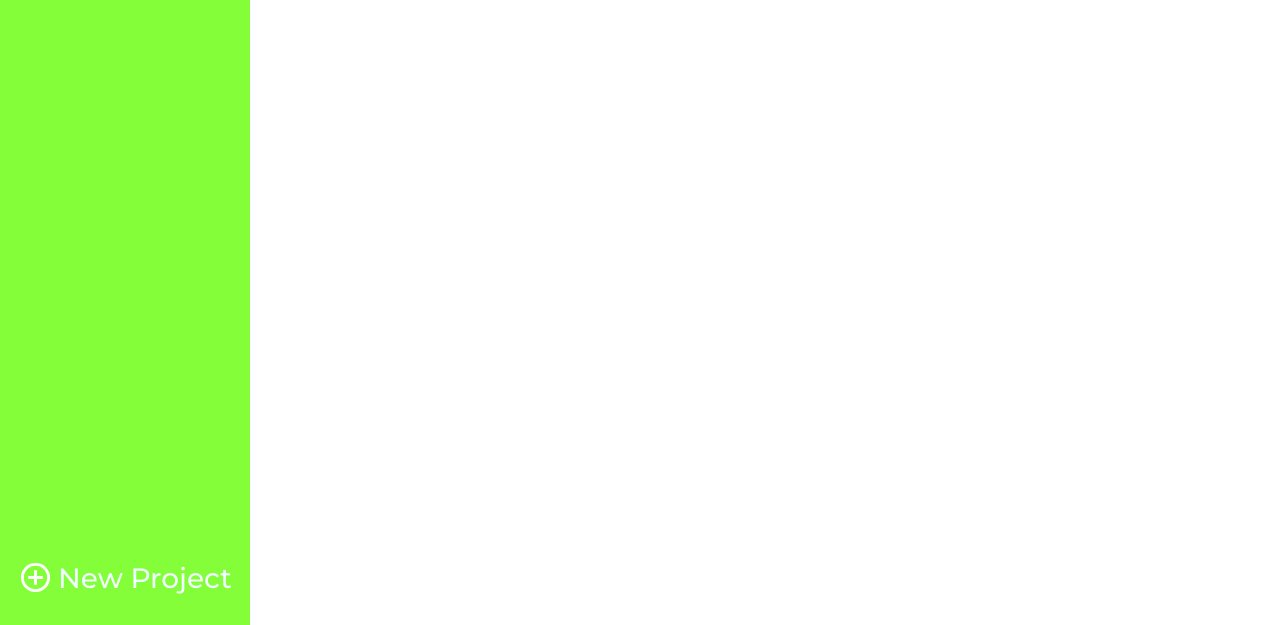
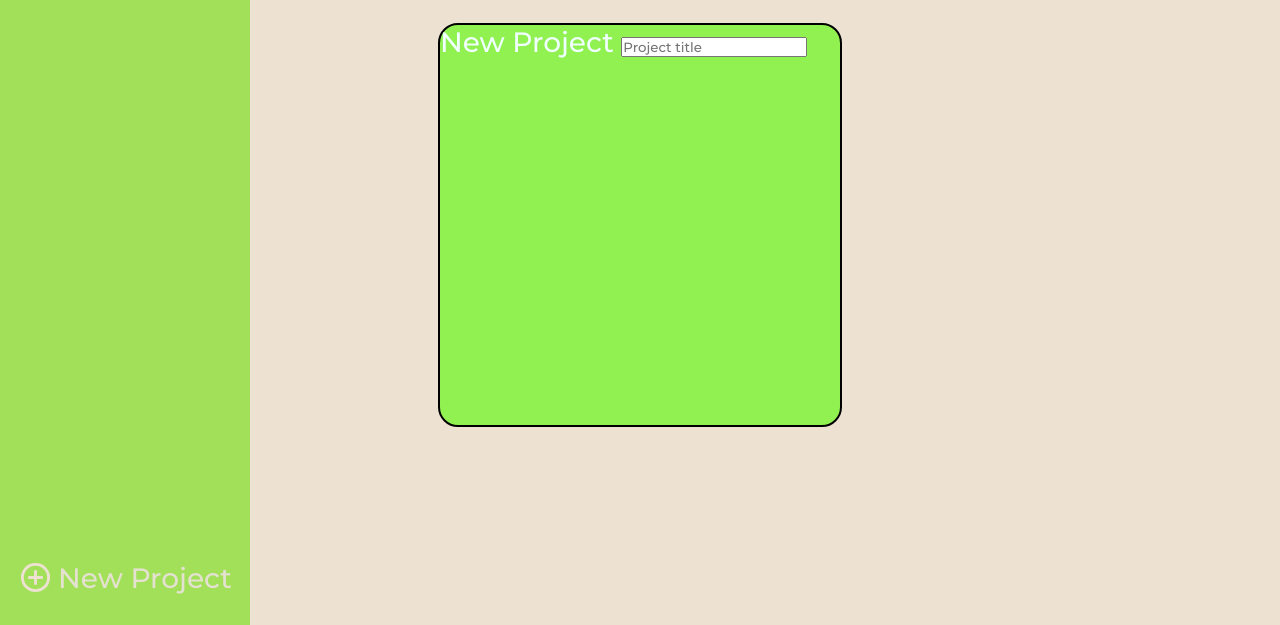
Before and after one commit to PekiPho/todolist, a plain HTML site: page index.html in a window 1280 px wide. Shown: the part 175-800 px from the top of the page. Drawn offline with Linux system fonts and the light colour scheme.

Commit message:
added modal *not yet finished

```diff
--- a/index.html
+++ b/index.html
@@ -4,7 +4,9 @@
     <meta charset="UTF-8">
     <meta name="viewport" content="width=device-width, initial-scale=1.0">
     <link rel="stylesheet" href="style.css">
-    <script src="javas.js" defer></script>
+    <link rel="stylesheet" href="modal.css">
+    <script src="todo.js" defer></script>
+    <script src="main.js" defer></script>
     <title>Document</title>
 </head>
 <body>
@@ -17,6 +19,12 @@
         <div class="new">
             <img src="/assets/plus.svg" alt="">
             New Project
+            <div class="modal">
+                New Project
+                <input type="text" class="title_pr" placeholder="Project title">
+
+            </div>
+            <div class="overlay active"></div>
         </div>
     </div>
     <div class="body">
--- /dev/null
+++ b/main.js
@@ -0,0 +1 @@
+import * from "./javas.js";
--- /dev/null
+++ b/modal.css
@@ -0,0 +1,32 @@
+.modal{
+    position:fixed;
+    top:50%;
+    left:50%;
+    transform: translate(-50%,-50%) scale(1);
+    z-index: 10;
+    width: 400px;
+    height: 400px;
+    background-color:  hwb(97 31% 5% / 0.98);
+    border: 2px solid black;
+    border-radius: 20px;
+
+}
+.modal.active{
+    transform: translate(-50%,-50%) scale(1);
+}
+.overlay{
+    position: fixed;
+    top:0;
+    left:0;
+    right: 0;
+    bottom: 0;
+    width: 100vw;
+    height: 100vh;
+    background-color: tan;
+    opacity: 0;
+    pointer-events: none;
+}
+.overlay.active{
+    pointer-events: all;
+    opacity:0.4;
+}
```
Also changed, not shown: javas.js (deleted), todo.js (added).
